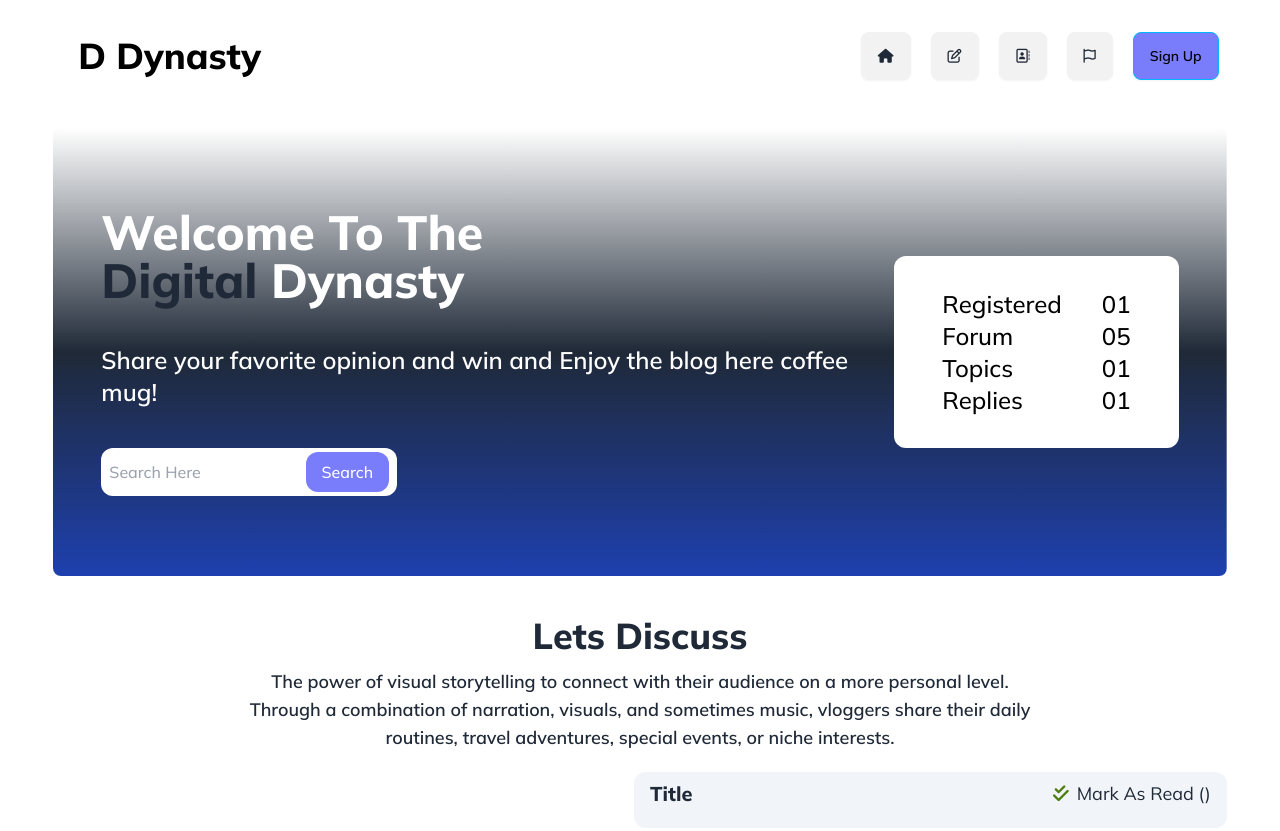
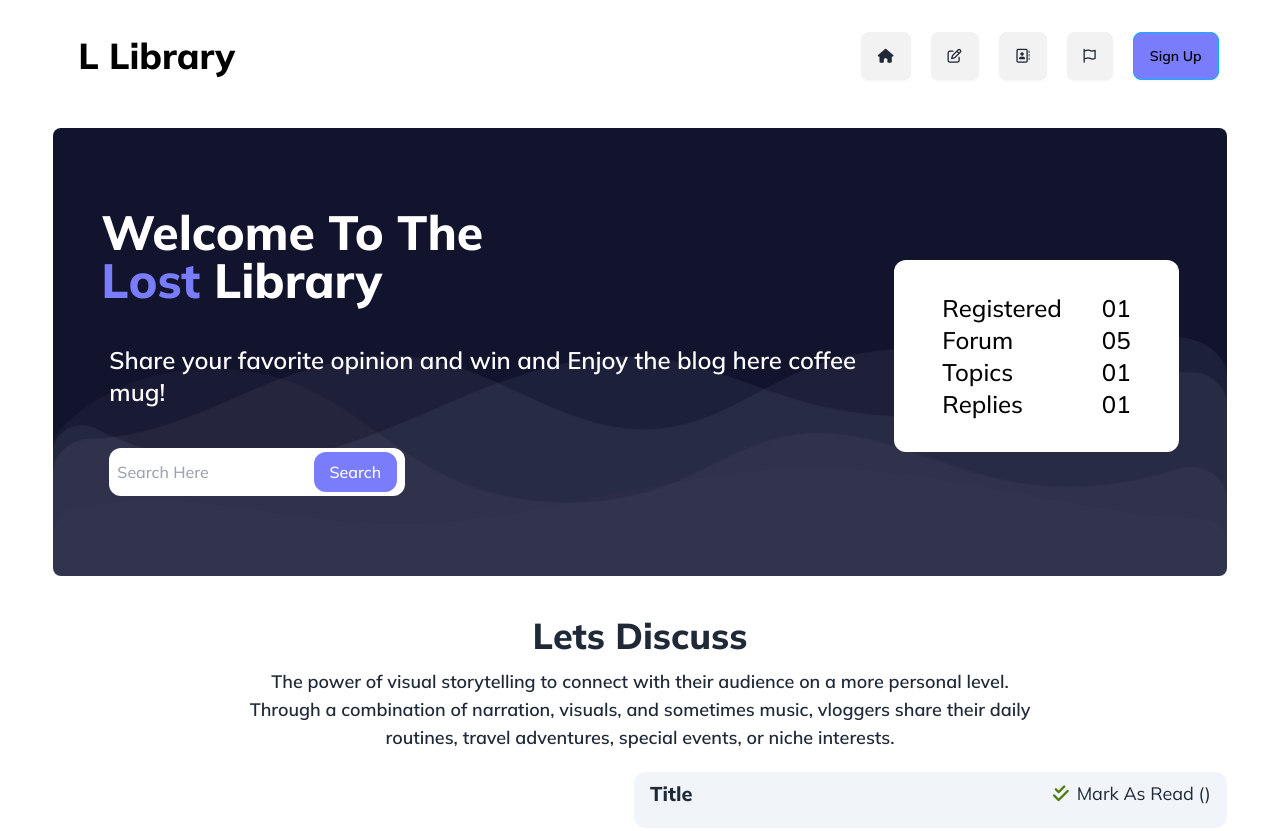
Before and after one commit to Munna8383/retro-forum, a plain HTML site: page index.html in a window 1280 px wide. Shown: the top 831 px of the page. Drawn offline with nearby package versions, Linux system fonts and the light colour scheme; no server answers.

Commit message:
bonus left

```diff
--- a/app.js
+++ b/app.js
@@ -8,13 +8,11 @@ const searchInput = document.getElementById("search-input");
 
 
 
-
-
-const searchPost = async(searchtext)=>{
+const allPost = async()=>{
 
   let indicate = null;
 
-  const res = await fetch(`https://openapi.programming-hero.com/api/retro-forum/posts?category=${searchtext}`)
+  const res = await fetch("https://openapi.programming-hero.com/api/retro-forum/posts")
 
   const data = await res.json();
 
@@ -103,10 +101,9 @@ const searchPost = async(searchtext)=>{
      postList.appendChild(div)
 
   })
-  loading(false)
 
 }
-searchPost("comedy")
+allPost()
 
 
 const addPost = (data1,data2)=>{
@@ -146,38 +143,14 @@ const addPost = (data1,data2)=>{
 
 
 const handleSearch =()=>{
-  loading(true)
+
+
 
   const searchInputData = searchInput.value;
 
-  allPost(searchInputData)
+  searchPost(searchInputData)
 
 }
-
-setTimeout(loading = (isloading)=>{
-
-
-  const loadingSpinner = document.getElementById("loading");
-
-  if(isloading){
-    loadingSpinner.classList.remove("hidden")
-  }
-  else{
-    loadingSpinner.classList.add("hidden")
-  }
-
-  clearTimeout
-
-},2000)
-
-
-
-
-
-
-
-
-
 
 
 
--- a/index.html
+++ b/index.html
@@ -3,7 +3,7 @@
 <head>
     <meta charset="UTF-8">
     <meta name="viewport" content="width=device-width, initial-scale=1.0">
-    <title>Digital Dynasty</title>
+    <title>Lost Library</title>
 
 
 <link href="https://cdn.jsdelivr.net/npm/daisyui@4.7.2/dist/full.min.css" rel="stylesheet" type="text/css" />
@@ -32,7 +32,7 @@
             <div class="navbar bg-base-100">
                 <div class="navbar-start">
 
-                  <a class="btn btn-ghost text-black font-extrabold text-lg lg:text-4xl">D Dynasty</a>
+                  <a class="btn btn-ghost text-black font-extrabold text-lg lg:text-4xl">L Library</a>
                 </div>
 
                 <div class="navbar-end gap-2 lg:gap-5">
@@ -59,11 +59,11 @@
 
         <!-- Header Section -->
 
-        <div class="mt-10 bg-[ bg-gradient-to-t from-blue-800 via-gray-800 to-sky-900,url(./images/bgbanner.png)] bg-center bg-cover  text-white font-medium rounded-lg  py-20 px-12 flex items-center flex-col lg:flex-row justify-evenly">
+        <div class="mt-10 bg-[url(./images/group10.png)] bg-center bg-cover  text-white font-medium rounded-lg  py-20 px-12 flex items-center flex-col lg:flex-row justify-evenly">
 
-            <div class="space-y-10">
+            <div class="space-y-10 space-x-2">
 
-                <h1 class="text-2xl lg:text-5xl text-center lg:text-left font-extrabold">Welcome To The<br> <span class=" text-2xl lg:text-5xl text-gray-800">Digital</span> Dynasty</h1>
+                <h1 class="text-2xl lg:text-5xl text-center lg:text-left font-extrabold">Welcome To The<br> <span class=" text-2xl lg:text-5xl text-[#797DFC]">Lost</span> Library</h1>
                 <p class="text-lg lg:text-2xl font-semibold w-2/3 lg:w-fit mx-auto text-center lg:text-left"> Share your favorite opinion and win and Enjoy the blog here coffee mug!</p>
 
                 <!-- Search -->
@@ -76,7 +76,7 @@
                 <!-- Search -->
 
             </div>
-            <div class="bg-white text-black py-8 rounded-xl px-12">
+            <div class="bg-white text-black py-8 rounded-xl px-12 mt-2">
 
                 <div class="flex gap-10 justify-between ">
                     <h1 class="text-center lg:text-right text-2xl">Registered</h1>
@@ -112,9 +112,7 @@
     <main class="w-11/12 mx-auto">
 
         <section id="loading" class="mt-5 text-center hidden">
-            <span class="loading loading-spinner loading-xs"></span>
-            <span class="loading loading-spinner loading-sm"></span>
-            <span class="loading loading-spinner loading-md"></span>
+
             <span class="loading loading-spinner loading-lg"></span>
         </section>
 
```
Also changed, not shown: images/group10.png (added).
